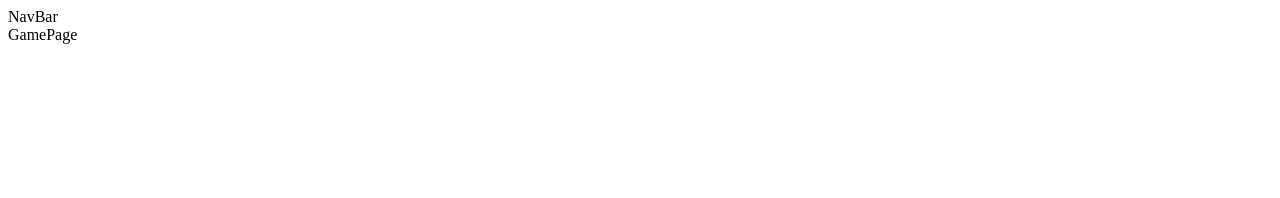
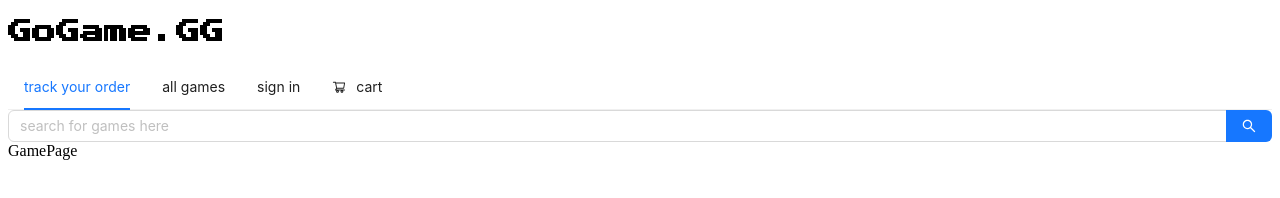
Before and after one commit to RuixDsgn/P4-Project-Go-Game, a React app in the folder client/: page / in a window 1280 px wide. Built offline with nearby package versions, Linux system fonts and the light colour scheme.

Commit message:
created basic header and navbar structure along with importing new css framework ant-design

```diff
--- a/client/public/index.html
+++ b/client/public/index.html
@@ -3,33 +3,16 @@
   <head>
     <meta charset="utf-8" />
     <link rel="icon" href="%PUBLIC_URL%/favicon.ico" />
-    <link rel="preconnect" href="https://fonts.gstatic.com" />
-    <link
-      href="https://fonts.googleapis.com/css2?family=Permanent+Marker&display=swap"
-      rel="stylesheet"
-    />
+    <link rel="preconnect" href="https://fonts.googleapis.com">
+    <link rel="preconnect" href="https://fonts.gstatic.com" crossorigin>
+    <link href="https://fonts.googleapis.com/css2?family=Press+Start+2P&display=swap" rel="stylesheet">
     <meta name="viewport" content="width=device-width, initial-scale=1" />
     <meta name="theme-color" content="#000000" />
     <meta
       name="description"
       content="Web site created using create-react-app"
     />
-    <link rel="apple-touch-icon" href="%PUBLIC_URL%/logo192.png" />
-    <!--
-      manifest.json provides metadata used when your web app is installed on a
-      user's mobile device or desktop. See https://developers.google.com/web/fundamentals/web-app-manifest/
-    -->
-    <link rel="manifest" href="%PUBLIC_URL%/manifest.json" />
-    <!--
-      Notice the use of %PUBLIC_URL% in the tags above.
-      It will be replaced with the URL of the `public` folder during the build.
-      Only files inside the `public` folder can be referenced from the HTML.
-
-      Unlike "/favicon.ico" or "favicon.ico", "%PUBLIC_URL%/favicon.ico" will
-      work correctly both with client-side routing and a non-root public URL.
-      Learn how to configure a non-root public URL by running `npm run build`.
-    -->
-    <title>Reciplease</title>
+    <title>GG</title>
   </head>
   <body>
     <noscript>You need to enable JavaScript to run this app.</noscript>
--- a/client/src/components/App.js
+++ b/client/src/components/App.js
@@ -1,12 +1,16 @@
 import React, { useEffect, useState } from "react";
 import { Route } from "react-router-dom";
 import GamePage from "./GamePage";
+import Header from "./Header";
 import NavBar from "./NavBar";
+import SearchGame from "./SearchGame";
 
 
 function App() {
   return <div>
+    <Header />
     <NavBar />
+    <SearchGame />
     <GamePage />
   </div>
 }
--- /dev/null
+++ b/client/src/components/Header.js
@@ -0,0 +1,14 @@
+import React, {useState} from 'react'
+
+
+const Header = () => {
+  return (
+    <div>
+        <h2>
+            GoGame.GG
+        </h2>
+    </div>
+  )
+}
+
+export default Header
--- a/client/src/components/NavBar.js
+++ b/client/src/components/NavBar.js
@@ -1,9 +1,65 @@
-import React from 'react'
+import React, { useState } from 'react';
+import { ShoppingCartOutlined } from '@ant-design/icons';
+import { Menu } from 'antd';
 
+const items = [
+  {
+    label: 'track your order',
+    key: 'order',
+  },
+  {
+    label: 'all games',
+    key: 'game',
+    // icon: <FontAwesomeIcon icon="fa-solid fa-gamepad" />,
+    disabled: false,
+  },
+  {
+    label: 'sign in',
+    key: 'signin',
+    // icon: <FontAwesomeIcon icon="fa-solid fa-arrow-right-to-bracket" />,
+    children: [
+      {
+        type: 'group',
+        label: 'account',
+        children: [
+          {
+            label: 'orders',
+            key: 'orders',
+          },
+          {
+            label: 'wishlist',
+            key: 'wishlist',
+          },
+        ],
+      },
+      {
+        type: 'group',
+        label: 'activitiy',
+        children: [
+          {
+            label: 'my reviews',
+            key: 'review',
+          },
+          {
+            label: 'favorited games',
+            key: 'favorite',
+          },
+        ],
+      },
+    ],
+  },
+  {
+    label: 'cart',
+    key: 'cart',
+    icon: <ShoppingCartOutlined />
+  }
+];
 const NavBar = () => {
-  return (
-    <div>NavBar</div>
-  )
-}
-
-export default NavBar
+  const [current, setCurrent] = useState('order');
+  const onClick = (e) => {
+    console.log('click ', e);
+    setCurrent(e.key);
+  };
+  return <Menu onClick={onClick} selectedKeys={[current]} mode="horizontal" items={items} />;
+};
+export default NavBar;
--- /dev/null
+++ b/client/src/components/SearchGame.js
@@ -0,0 +1,11 @@
+import React from 'react'
+import { Input } from 'antd';
+
+const { Search } = Input;
+
+const SearchGame = () => (
+  <>
+    <Search placeholder="search for games here" enterButton />
+  </>
+);
+export default SearchGame;
--- a/client/src/index.css
+++ b/client/src/index.css
@@ -0,0 +1,3 @@
+h2, title {
+    font-family: 'Press Start 2P', cursive;
+}
```
Also changed, not shown: client/package.json (+7 -4 lines), 1 other file.
